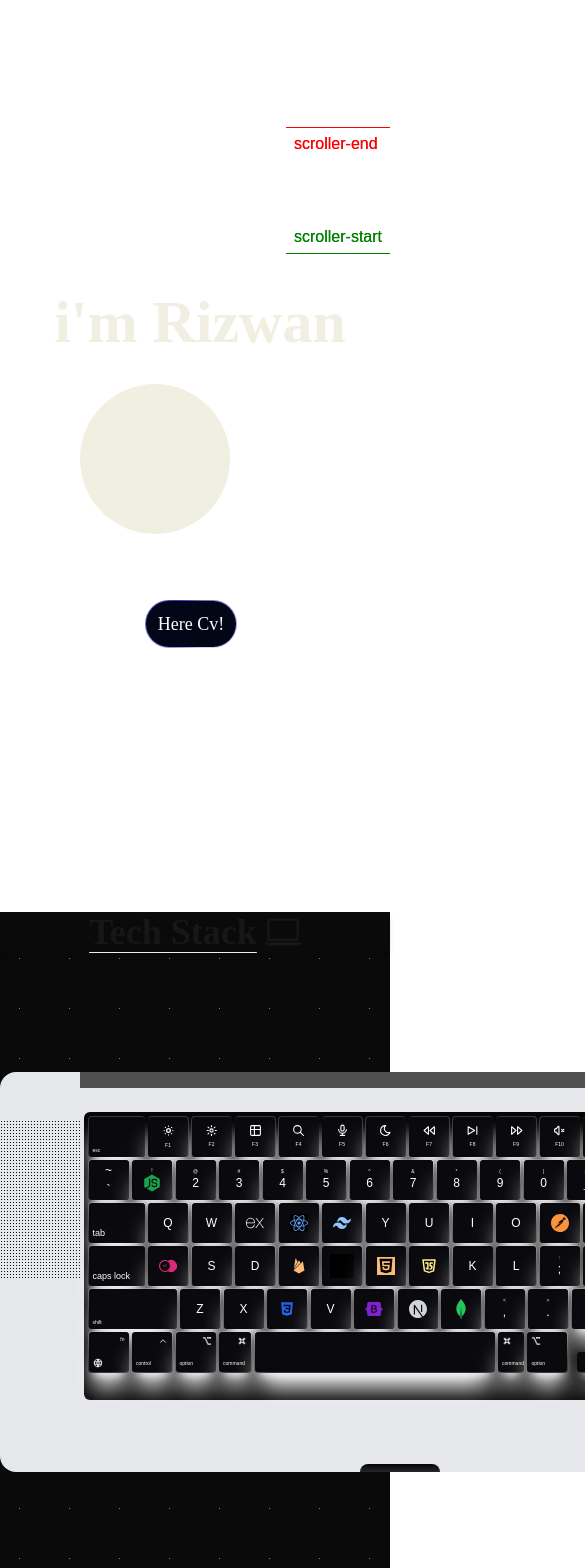
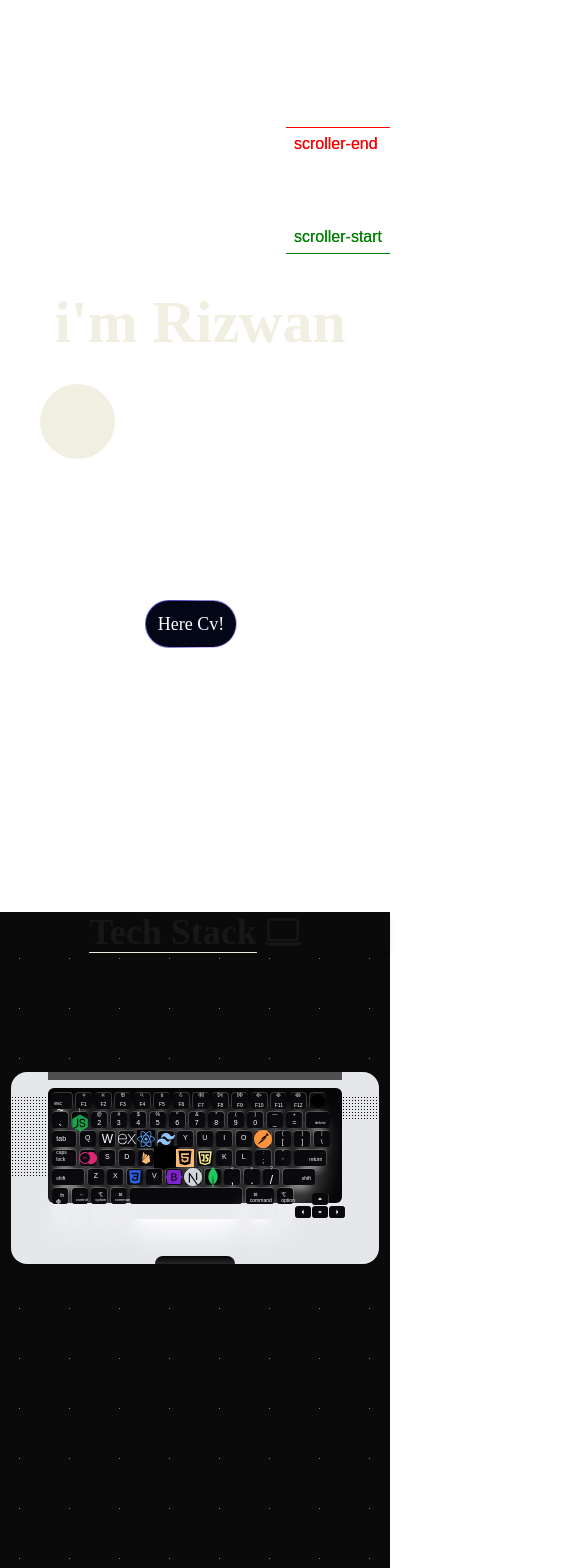
Before and after one commit to rizwanpatel2003/Portfolio, a Next.js app: page / in a window 390 px wide. Shown: the top 1568 px of the page, 585 px wide, since content can reach past the window. Built offline with nearby package versions, Linux system fonts and the light colour scheme; a web font is replaced by a local one.

Commit message:
the error is fixed

```diff
--- a/package.json
+++ b/package.json
@@ -10,10 +10,12 @@
   },
   "dependencies": {
     "@fortawesome/react-fontawesome": "^0.2.2",
+    "@gsap/react": "^2.1.2",
     "@radix-ui/react-hover-card": "^1.1.2",
     "@tabler/icons-react": "^3.21.0",
     "clsx": "^2.1.1",
     "framer-motion": "^11.11.11",
+    "gsap": "^3.12.7",
     "mini-svg-data-uri": "^1.4.4",
     "mongoose": "^8.8.1",
     "next": "15.0.3",
--- a/src/app/components/ui/gridbackground.tsx
+++ b/src/app/components/ui/gridbackground.tsx
@@ -1,6 +1,6 @@
 export function GridBackgroundDemo() {
     return (
-      <div className="h-[50rem] w-full dark:bg-black bg-white  dark:bg-grid-white/[0.2] bg-grid-black/[0.2] relative flex items-center justify-center">
+      <div className="  h-[50rem] w-full dark:bg-black bg-white  dark:bg-grid-white/[0.2] bg-grid-black/[0.2] relative flex items-center justify-center">
         {/* Radial gradient for the container to give a faded look */}
         <div className="absolute pointer-events-none inset-0 flex items-center justify-center dark:bg-black bg-white [mask-image:radial-gradient(ellipse_at_center,transparent_20%,black)]"></div>
         <p className="text-4xl sm:text-7xl font-bold relative z-20 bg-clip-text text-transparent bg-gradient-to-b from-neutral-200 to-neutral-500 py-8">
--- a/src/app/components/ui/keybord.tsx
+++ b/src/app/components/ui/keybord.tsx
@@ -63,27 +63,27 @@ export const MacbookScroll = ({
 
       </div>
 
-      <div className="h-[25rem] w-[50rem] bg-gray-200 dark:bg-[#272729]  rounded-2xl overflow-hidden relative top-[120px] mx-auto ">
+      <div className="h-[12rem] w-[23rem] md:h-[25rem] md:w-[50rem] bg-gray-200 dark:bg-[#272729]  rounded-2xl overflow-hidden relative top-[120px] mx-auto ">
 
-        <div className="h-10 w-full relative">
-          <div className="absolute inset-x-0 mx-auto w-[80%] h-4 bg-[#505050]
+        <div className="h-4 md:h-10 w-full relative">
+          <div className="absolute inset-x-0 mx-auto w-[80%] h-2 md:h-4 bg-[#505050]
           " />
         </div>
-        <div className="flex relative h-[18rem]">
+        <div className="flex relative h-[9rem] md:h-[18rem]">
           <div className="mx-auto w-[10%] overflow-hidden  h-full">
             <SpeakerGrid />
           </div>
           <div className="mx-auto w-[80%] h-full">
             <Keypad />
           </div>
-          <div className="mx-auto w-[10%] overflow-hidden  h-16">
+          <div className="mx-auto w-[10%] overflow-hidden h-8 md:h-16">
             <SpeakerGrid />
           </div>
         </div>
 
-        <div className="h-2 w-20 mx-auto inset-x-0 absolute bottom-0 bg-gradient-to-t from-[#272729] to-[#050505] rounded-tr-3xl rounded-tl-3xl" />
+        <div className=" h-2 w-20 mx-auto inset-x-0 absolute bottom-0 bg-gradient-to-t from-[#272729] to-[#050505] rounded-tr-3xl rounded-tl-3xl" />
         {showGradient && (
-          <div className="h-40 w-full absolute bottom-0 inset-x-0 bg-gradient-to-t dark:from-black from-white via-white dark:via-black to-transparent z-50"></div>
+          <div className="h-20 md:h-40 w-full absolute bottom-0 inset-x-0 bg-gradient-to-t dark:from-black from-white via-white dark:via-black to-transparent z-50"></div>
         )}
         {badge && <div className="absolute bottom-4 left-4">{badge}</div>}
       </div>
@@ -101,7 +101,7 @@ export const MacbookScroll = ({
 export const Trackpad = () => {
   return (
     <div
-      className="w-[40%] mx-auto h-32  rounded-xl my-1"
+      className="w-[20%] md:w-[40%] mx-auto h-16 md:h-32  rounded-xl my-1"
       style={{
         boxShadow: "0px 0px 1px 1px #00000020 inset",
       }}
@@ -111,62 +111,62 @@ export const Trackpad = () => {
 
 export const Keypad = () => {
   return (
-    <div className="h-full rounded-md bg-[#050505] mx-1 p-1">
+    <div className=" h-[80%] md:h-full rounded-md bg-[#050505]  md:mx-1 p-1">
       {/* First Row */}
       <Row>
-        <KBtn
-          className="w-14 items-end justify-start pl-[4px] pb-[2px]"
+         <KBtn
+          className="w-5 md:w-14 items-end justify-start pl-[2px] pb-[1px] md:pl-[4px] md:pb-[2px]"
           childrenClassName="items-start"
         >
           esc
         </KBtn>
         <KBtn>
-          <IconBrightnessDown className="h-[15px] w-[15px]" />
-          <span className="inline-block mt-1 ">F1</span>
+          <IconBrightnessDown className="h-[4px] w-[4px] md:h-[15px] md:w-[15px]" />
+          <span className="inline-block mt-1  ">F1</span>
         </KBtn>
 
         <KBtn>
-          <IconBrightnessUp className="h-[13px] w-[13px]" />
+          <IconBrightnessUp className="h-[4px] w-[4px] md:h-[13px] md:w-[13px]" />
           <span className="inline-block mt-1">F2</span>
         </KBtn>
         <KBtn>
-          <IconTable className="h-[13px] w-[13px]" />
+          <IconTable className="h-[4px] w-[4px] md:h-[13px] md:w-[13px]" />
           <span className="inline-block mt-1">F3</span>
         </KBtn>
         <KBtn>
-          <IconSearch className="h-[13px] w-[13px]" />
+          <IconSearch className="h-[4px] w-[4px] md:h-[13px] md:w-[13px]" />
           <span className="inline-block mt-1 ">F4</span>
         </KBtn>
         <KBtn>
-          <IconMicrophone className="h-[13px] w-[13px]" />
+          <IconMicrophone className="h-[4px] w-[4px] md:h-[13px] md:w-[13px]" />
           <span className="inline-block mt-1 ">F5</span>
         </KBtn>
         <KBtn>
-          <IconMoon className="h-[13px] w-[13px]" />
+          <IconMoon className="h-[4px] w-[4px] md:h-[13px] md:w-[13px]" />
           <span className="inline-block mt-1 ">F6</span>
         </KBtn>
         <KBtn>
-          <IconPlayerTrackPrev className="h-[13px] w-[13px]" />
+          <IconPlayerTrackPrev className="h-[6px] w-[6px] md:h-[13px] md:w-[13px]" />
           <span className="inline-block mt-1 ">F7</span>
         </KBtn>
         <KBtn>
-          <IconPlayerSkipForward className="h-[13px] w-[13px]" />
+          <IconPlayerSkipForward className="h-[6px] w-[6px] md:h-[13px] md:w-[13px]" />
           <span className="inline-block mt-1 ">F8</span>
         </KBtn>
         <KBtn>
-          <IconPlayerTrackNext className="h-[13px] w-[13px] " />
+          <IconPlayerTrackNext className="h-[6px] w-[6px] md:h-[13px] md:w-[13px]" />
           <span className="inline-block mt-1 ">F9</span>
         </KBtn>
         <KBtn>
-          <IconVolume3 className="h-[13px] w-[13px]" />
+          <IconVolume3 className="h-[6px] w-[6px] md:h-[13px] md:w-[13px]" />
           <span className="inline-block mt-1 ">F10</span>
         </KBtn>
         <KBtn>
-          <IconVolume2 className="h-[13px] w-[13px]" />
+          <IconVolume2 className="h-[6px] w-[6px] md:h-[13px] md:w-[13px]" />
           <span className="inline-block mt-1 ">F11</span>
         </KBtn>
         <KBtn>
-          <IconVolume className="h-[13px] w-[13px]" />
+          <IconVolume className="h-[6px] w-[6px] md:h-[13px] md:w-[13px]" />
           <span className="inline-block mt-1 ">F12</span>
         </KBtn>
         <KBtn>
@@ -200,51 +200,51 @@ export const Keypad = () => {
         </KBtn>
         <KBtn>
           <span className="block">@</span>
-          <span className="block text-xs">2</span>
+          <span className="block md:text-xs text-[7px]">2</span>
         </KBtn>
         <KBtn>
           <span className="block">#</span>
-          <span className="block text-xs">3</span>
+          <span className="block md:text-xs text-[7px]">3</span>
         </KBtn>
         <KBtn>
           <span className="block">$</span>
-          <span className="block text-xs">4</span>
+          <span className="block md:text-xs text-[7px]">4</span>
         </KBtn>
         <KBtn>
           <span className="block">%</span>
-          <span className="block text-xs">5</span>
+          <span className="block md:text-xs text-[7px]">5</span>
         </KBtn>
         <KBtn>
           <span className="block">^</span>
-          <span className="block text-xs">6</span>
+          <span className="block md:text-xs text-[7px]">6</span>
         </KBtn>
         <KBtn>
           <span className="block">&</span>
-          <span className="block text-xs">7</span>
+          <span className="block md:text-xs text-[7px]">7</span>
         </KBtn>
         <KBtn>
           <span className="block">*</span>
-          <span className="block text-xs">8</span>
+          <span className="block md:text-xs text-[7px]">8</span>
         </KBtn>
         <KBtn>
           <span className="block">(</span>
-          <span className="block text-xs">9</span>
+          <span className="block md:text-xs text-[7px]">9</span>
         </KBtn>
         <KBtn>
           <span className="block">)</span>
-          <span className="block text-xs">0</span>
+          <span className="block md:text-xs text-[7px]">0</span>
         </KBtn>
         <KBtn>
           <span className="block">&mdash;</span>
-          <span className="block text-xs">_</span>
+          <span className="block md:text-xs text-[7px]">_</span>
         </KBtn>
         <KBtn>
           <span className="block">+</span>
-          <span className="block text-xs"> = </span>
+          <span className="block md:text-xs text-[7px]"> = </span>
         </KBtn>
         <KBtn
-          className="w-14 items-end justify-end pr-[4px] pb-[2px] text-pretty "
-          childrenClassName="items-end text-[9px] text-pretty  "
+          className="w-6 md:w-14 items-end justify-end pr-[4px] pb-[2px] text-pretty "
+          childrenClassName="items-end text-[4px] md:text-[9px] text-pretty  "
         >
           delete
         </KBtn>
@@ -253,17 +253,17 @@ export const Keypad = () => {
       {/* Third row */}
       <Row>
         <KBtn
-          className="w-14 items-end justify-start pl-[4px] pb-[2px]"
-          childrenClassName="items-start text-[9px]"
+          className=" w-6 md:w-14 items-end justify-start pl-[4px] pb-[2px]"
+          childrenClassName="items-start text-[7px] md:text-[9px]"
         >
           tab
         </KBtn>
         <KBtn>
-          <span className="block text-xs">Q</span>
+          <span className="block md:text-xs text-[7px]">Q</span>
         </KBtn>
 
         <KBtn>
-          <span className="block text-xs">W</span>
+          <span className="block text-xs md:text-xs text-[7px]">W</span>
         </KBtn>
         <KBtn>
 
@@ -273,7 +273,7 @@ export const Keypad = () => {
             fill="currentColor"
             height="1em"
             width="1em"
-             className=" text-gray-100"
+             className="  text-gray-100"
              >
            <path d="M24 18.588a1.529 1.529 0 01-1.895-.72l-3.45-4.771-.5-.667-4.003 5.444a1.466 1.466 0 01-1.802.708l5.158-6.92-4.798-6.251a1.595 1.595 0 011.9.666l3.576 4.83 3.596-4.81a1.435 1.435 0 011.788-.668L21.708 7.9l-2.522 3.283a.666.666 0 000 .994l4.804 6.412zM.002 11.576l.42-2.075c1.154-4.103 5.858-5.81 9.094-3.27 1.895 1.489 2.368 3.597 2.275 5.973H1.116C.943 16.447 4.005 19.009 7.92 17.7a4.078 4.078 0 002.582-2.876c.207-.666.548-.78 1.174-.588a5.417 5.417 0 01-2.589 3.957 6.272 6.272 0 01-7.306-.933 6.575 6.575 0 01-1.64-3.858c0-.235-.08-.455-.134-.666A88.33 88.33 0 010 11.577zm1.127-.286h9.654c-.06-3.076-2.001-5.258-4.59-5.278-2.882-.04-4.944 2.094-5.071 5.264z" />
            </svg>
@@ -311,16 +311,16 @@ export const Keypad = () => {
           </LinkPreview>
         </KBtn>
         <KBtn>
-          <span className="block text-xs">Y</span>
+          <span className="block md:text-xs text-[7px]">Y</span>
         </KBtn>
         <KBtn>
-          <span className="block text-xs">U</span>
+          <span className="block md:text-xs text-[7px]">U</span>
         </KBtn>
         <KBtn>
-          <span className="block text-xs">I</span>
+          <span className="block md:text-xs text-[7px]">I</span>
         </KBtn>
         <KBtn>
-          <span className="block text-xs">O</span>
+          <span className="block md:text-xs text-[7px]">O</span>
         </KBtn>
         <KBtn>
         <LinkPreview imgSrc="/postman.jpg">
@@ -340,23 +340,23 @@ export const Keypad = () => {
         </KBtn>
         <KBtn>
           <span className="block ">{`{`}</span>
-          <span className="block text-xs">{`[`}</span>
+          <span className="block md:text-xs text-[7px]">{`[`}</span>
         </KBtn>
         <KBtn>
           <span className="block ">{`}`}</span>
-          <span className="block text-xs">{`]`}</span>
+          <span className="block md:text-xs text-[7px]">{`]`}</span>
         </KBtn>
         <KBtn>
           <span className="block">{`|`}</span>
-          <span className="block text-xs">{`\\`}</span>
+          <span className="block md:text-xs text-[7px]">{`\\`}</span>
         </KBtn>
       </Row>
 
       {/* Fourth Row */}
       <Row>
         <KBtn
-          className="w-[3.5rem] items-end justify-start pl-[4px] pb-[2px]"
-          childrenClassName="items-start text-[9px]"
+          className="w-[1.5rem] md:w-[3.5rem] items-end justify-start pl-[4px] pb-[2px]"
+          childrenClassName="items-start  text-[5px] md:text-[9px]"
         >
           caps lock
         </KBtn>
@@ -377,14 +377,14 @@ export const Keypad = () => {
         </KBtn>
 
         <KBtn>
-        <span className="block text-xs">S</span>
+        <span className="block md:text-xs text-[7px]">S</span>
         </KBtn>
         <KBtn>
-          <span className="block text-xs">D</span>
+          <span className="block md:text-xs text-[7px]">D</span>
         </KBtn>
         <KBtn>
         <LinkPreview imgSrc="/firebase.png">
-          <span className="block text-lg">
+          <span className="block text-sm md:text-lg">
           <svg
       viewBox="0 0 24 24"
       fill="currentColor"
@@ -449,21 +449,21 @@ export const Keypad = () => {
           </LinkPreview>
         </KBtn>
         <KBtn>
-          <span className="block text-xs">K</span>
+          <span className="block md:text-xs text-[7px]">K</span>
         </KBtn>
         <KBtn>
-          <span className="block text-xs">L</span>
+          <span className="blockmd:text-xs text-[7px] ">L</span>
         </KBtn>
         <KBtn>
           <span className="block">{`:`}</span>
-          <span className="block text-xs">{`;`}</span>
+          <span className="block md:text-xs text-[7px]">{`;`}</span>
         </KBtn>
         <KBtn>
           <span className="block">{`"`}</span>
-          <span className="block text-xs">{`'`}</span>
+          <span className="block md:text-xs text-[7px]">{`'`}</span>
         </KBtn>
         <KBtn
-          className="w-[5rem] items-end justify-end pr-[4px] pb-[2px]"
+          className="w-[2rem] md:w-[5rem] text-[5px] md:text-sm items-end justify-end pr-[4px] pb-[2px]"
           childrenClassName="items-end"
         >
           return
@@ -473,16 +473,16 @@ export const Keypad = () => {
       {/* Fifth Row */}
       <Row>
         <KBtn
-          className="w-[5.5rem] items-end justify-start pl-[4px] pb-[2px]"
-          childrenClassName="items-start text-10px"
+          className="w-[2rem] md:w-[5.5rem] items-end justify-start pl-[4px] pb-[2px]"
+          childrenClassName="items-start text-[5px] md:text-10px"
         >
           shift
         </KBtn>
         <KBtn>
-          <span className="block text-xs">Z</span>
+          <span className="block md:text-xs text-[7px]">Z</span>
         </KBtn>
         <KBtn>
-          <span className="block text-xs">X</span>
+          <span className="block md:text-xs text-[7px]">X</span>
         </KBtn>
         <KBtn>
         <LinkPreview imgSrc="/css.png">
@@ -500,7 +500,7 @@ export const Keypad = () => {
           </LinkPreview>
         </KBtn>
         <KBtn>
-          <span className="block text-xs">V</span>
+          <span className="block md:text-xs text-[7px]">V</span>
         </KBtn>
         <KBtn>
         <LinkPreview imgSrc="/bootstrap.png">
@@ -548,7 +548,7 @@ export const Keypad = () => {
         </KBtn>
         <KBtn>
           <span className="block">{`<`}</span>
-          <span className="block text-xs">{`,`}</span>
+          <span className="block text-xs md:text-xs text-[7px]">{`,`}</span>
         </KBtn>
         <KBtn>
           <span className="block">{`>`}</span>
@@ -559,7 +559,7 @@ export const Keypad = () => {
           <span className="block text-xs">{`/`}</span>
         </KBtn>
         <KBtn
-          className="w-[5.5rem] items-end justify-end  pr-[4px] pb-[2px]"
+          className="w-[2rem] md:w-[5.5rem] items-end justify-end  pr-[4px] pb-[2px]"
           childrenClassName="items-end"
         >
           shift
@@ -573,68 +573,68 @@ export const Keypad = () => {
             <span className="block ">fn</span>
           </div>
           <div className="flex justify-start w-full pl-1">
-            <IconWorld className="h-[10px] w-[10px]" />
+            <IconWorld className="h-[5px] w-[5px] md:h-[10px] md:w-[10px]" />
           </div>
         </KBtn>
         <KBtn className="" childrenClassName="h-full justify-between py-[4px]">
           <div className="flex justify-end w-full pr-1">
-            <IconChevronUp className="h-[10px] w-[10px]" />
+            <IconChevronUp className="h-[5px] w-[5px] md:h-[10px] md:w-[10px]" />
           </div>
           <div className="flex justify-start w-full pl-1">
-            <span className="block ">control</span>
+            <span className="block text-[4px] md:[8px] ">control</span>
           </div>
         </KBtn>
         <KBtn className="" childrenClassName="h-full justify-between py-[4px]">
           <div className="flex justify-end w-full pr-1">
-            <OptionKey className="h-[10px] w-[10px]" />
+            <OptionKey className="h-[5px] w-[5px] md:h-[10px] md:w-[10px]" />
           </div>
           <div className="flex justify-start w-full pl-1">
-            <span className="block ">option</span>
+            <span className="block text-[4px] md:[8px] ">option</span>
           </div>
         </KBtn>
         <KBtn
-          className="w-8"
+          className="w-4 md:w-8"
           childrenClassName="h-full justify-between py-[4px]"
         >
           <div className="flex justify-end w-full pr-1">
-            <IconCommand className="h-[10px] w-[10px]" />
+            <IconCommand className="h-[5px] w-[5px] md:h-[10px] md:w-[10px]" />
           </div>
           <div className="flex justify-start w-full pl-1">
-            <span className="block">command</span>
+            <span className="block text-[4px] md:[8px]">command</span>
           </div>
         </KBtn>
-        <KBtn className="w-[15rem]"></KBtn>
+        <KBtn className="w-[7rem] md:w-[15rem]"></KBtn>
         <KBtn
-          className="w-15"
+          className="w-7 md:w-15"
           childrenClassName="h-full justify-between py-[4px]"
         >
-          <div className="flex justify-start w-full pl-1">
-            <IconCommand className="h-[10px] w-[10px]" />
+          <div className="flex justify-start w-3/4 md:w-full pl-1">
+            <IconCommand className=" h-[5px] w-[5px] md:h-[10px] md:w-[10px]" />
           </div>
           <div className="flex justify-start w-full pl-1">
-            <span className="block">command</span>
+            <span className="block md:text-[5px] text-[5px]">command</span>
           </div>
         </KBtn>
         <KBtn className="" childrenClassName="h-full justify-between py-[4px]">
           <div className="flex justify-start w-full pl-1">
-            <OptionKey className="h-[10px] w-[10px]" />
+            <OptionKey className="h-[5px] w-[5px] md:h-[10px] md:w-[10px]" />
           </div>
           <div className="flex justify-start w-full pl-1">
             <span className="block">option</span>
           </div>
         </KBtn>
-        <div className="w-[7rem] mt-[18px]  h-6 p-[0.5px] rounded-[4px] flex flex-col justify-end items-center">
-          <KBtn className="w-8 h-5">
+        <div className="w-[3rem] md:w-[7rem] mt-[8px] md:mt-[18px]  h-6 p-[0.5px] rounded-[4px] flex flex-col justify-end items-center">
+          <KBtn className="w-4 h-3 md:w-8 md:h-5">
             <IconCaretUpFilled className="h-[6px] w-[6px]" />
           </KBtn>
           <div className="flex">
-            <KBtn className="w-8 h-5">
+            <KBtn className="w-4 h-3 md:w-8 md:h-5">
               <IconCaretLeftFilled className="h-[6px] w-[6px]" />
             </KBtn>
-            <KBtn className="w-8 h-5">
+            <KBtn className="w-4 h-3 md:w-8 md:h-5">
               <IconCaretDownFilled className="h-[6px] w-[6px]" />
             </KBtn>
-            <KBtn className="w-8 h-5">
+            <KBtn className="w-4 h-3 md:w-8 md:h-5">
               <IconCaretRightFilled className="h-[6px] w-[6px]" />
             </KBtn>
           </div>
@@ -663,7 +663,7 @@ export const KBtn = ({
     >
       <div
         className={cn(
-          "h-10 w-10 bg-[#0A090D] rounded-[3.5px] flex items-center justify-center ",
+          " h-4 md:h-10 w-4 md:w-10 bg-[#0A090D] rounded-[3.5px] flex items-center justify-center ",
           className
         )}
         style={{
@@ -696,7 +696,7 @@ export const Row = ({ children }: { children: React.ReactNode }) => {
 export const SpeakerGrid = () => {
   return (
     <div
-      className="flex px-[0.5px] gap-[2px] mt-2 h-40"
+      className="flex px-[0.5px] gap-[1px] md:gap-[2px] mt-2 h-20 md:h-40"
       style={{
         backgroundImage:
           "radial-gradient(circle, #08080A 0.5px, transparent 0.5px)",
--- a/src/app/components/ui/lamp.tsx
+++ b/src/app/components/ui/lamp.tsx
@@ -16,7 +16,7 @@ export function LampDemo() {
           duration: 1,
 
         }}
-        className="mt-8 bg-gradient-to-br from-slate-300 to-slate-500 py-4 bg-clip-text text-center text-4xl font-medium tracking-tight text-transparent md:text-7xl"
+        className="mt-8 bg-gradient-to-br from-slate-300 to-slate-500 py-4 bg-clip-text text-center text-lg font-medium tracking-tight text-transparent md:text-7xl"
       >
         Rizwan Patel
       </motion.h2>
--- a/src/app/components/ui/moon.tsx
+++ b/src/app/components/ui/moon.tsx
@@ -6,7 +6,7 @@ function Moon() {
 
 
     return (
-        <div className=" absolute left-20 top-96 w-[150px] h-[150px] bg-[#F0EFE2] rounded-full shadow-white shadow-md  ">
+        <div className=" absolute md:left-20 left-10 top-96 w-[75px] h-[75px] md:w-[150px] md:h-[150px] bg-[#F0EFE2] rounded-full shadow-white shadow-md  ">
 
        </div>
     )
```
Also changed, not shown: src/app/components/ui/projects.tsx (+6 -6 lines), 2 other files (tests, documents, lock files or other folders).
